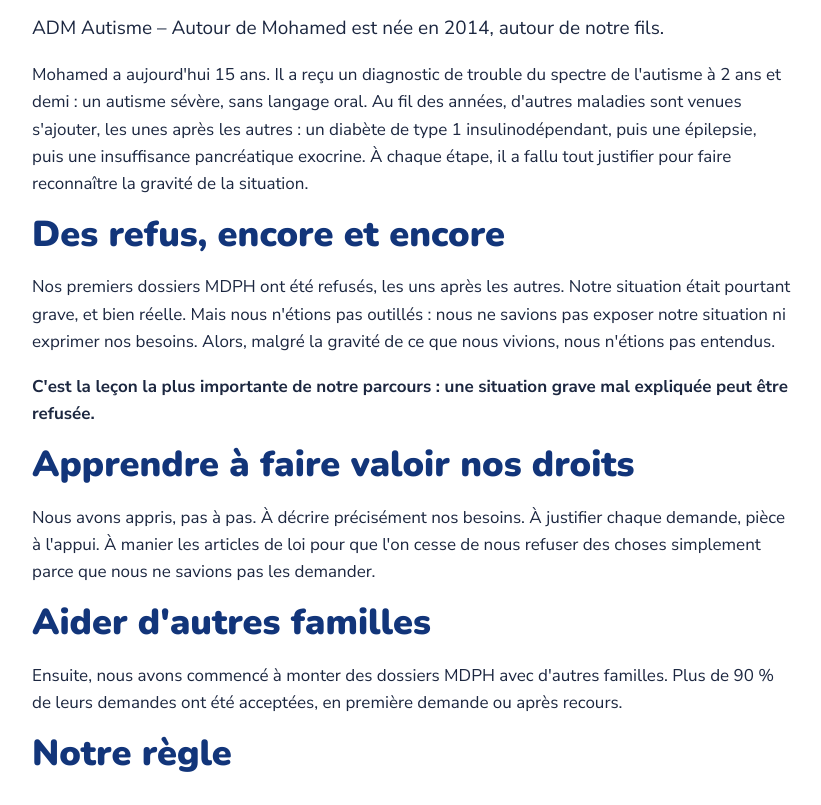
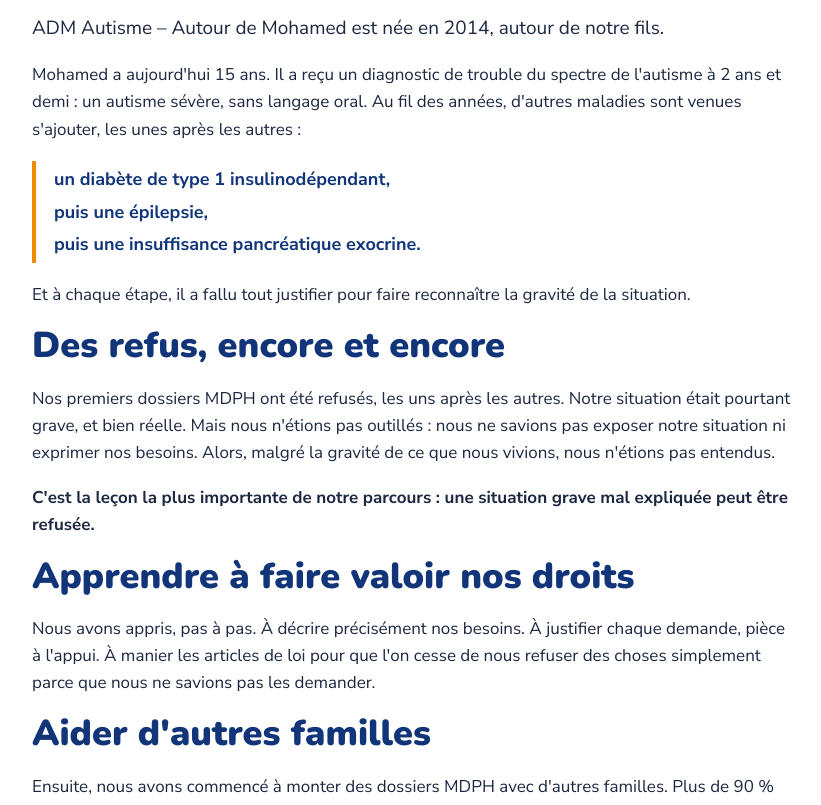
Before and after one commit to gporteconsulting-hash/adm-autisme, a plain HTML site: page notre-histoire.html in a window 1280 px wide. Shown: the part 936-1741 px from the top of the page, without its empty margins (228-1049 px from the left). Drawn offline with nearby package versions, Linux system fonts and the light colour scheme.

Commit message:
Notre histoire : pathologies une par ligne, en gras
Co-Authored-By: Claude Opus 5.5 <noreply@anthropic.com>
Claude-Session: https://claude.ai/code/session_01HTJtkC2QTEhXWbJP2Dpir5

```diff
--- a/assets/css/style.css
+++ b/assets/css/style.css
@@ -256,3 +256,4 @@ header.site .sous-menu .wrap{justify-content:flex-start;gap:4px 24px;padding-top
 .glisser{display:none;text-align:center;color:#dce8f8;font-size:14px;margin-top:6px}
 @media(max-width:1300px){.glisser{display:block}}
 .frise-mohamed h1.frise-titre{font-size:clamp(26px,3.6vw,40px);max-width:820px}
+.pathologies{list-style:none;margin:0;padding:4px 0 4px 18px!important;border-left:4px solid var(--orange);display:flex;flex-direction:column;gap:4px;font-size:18px;color:var(--marine)}
--- a/notre-histoire.html
+++ b/notre-histoire.html
@@ -50,7 +50,13 @@
 <section class="band"><div class="wrap stack" style="gap:18px;max-width:800px">
 <h2>Notre histoire</h2>
 <p class="lead">ADM Autisme – Autour de Mohamed est née en 2014, autour de notre fils.</p>
-<p>Mohamed a aujourd'hui 15 ans. Il a reçu un diagnostic de trouble du spectre de l'autisme à 2 ans et demi : un autisme sévère, sans langage oral. Au fil des années, d'autres maladies sont venues s'ajouter, les unes après les autres : un diabète de type 1 insulinodépendant, puis une épilepsie, puis une insuffisance pancréatique exocrine. À chaque étape, il a fallu tout justifier pour faire reconnaître la gravité de la situation.</p>
+<p>Mohamed a aujourd'hui 15 ans. Il a reçu un diagnostic de trouble du spectre de l'autisme à 2 ans et demi : un autisme sévère, sans langage oral. Au fil des années, d'autres maladies sont venues s'ajouter, les unes après les autres :</p>
+<ul class="pathologies">
+<li><strong>un diabète de type 1 insulinodépendant,</strong></li>
+<li><strong>puis une épilepsie,</strong></li>
+<li><strong>puis une insuffisance pancréatique exocrine.</strong></li>
+</ul>
+<p>Et à chaque étape, il a fallu tout justifier pour faire reconnaître la gravité de la situation.</p>
 <h2>Des refus, encore et encore</h2>
 <p>Nos premiers dossiers MDPH ont été refusés, les uns après les autres. Notre situation était pourtant grave, et bien réelle. Mais nous n'étions pas outillés : nous ne savions pas exposer notre situation ni exprimer nos besoins. Alors, malgré la gravité de ce que nous vivions, nous n'étions pas entendus.</p>
 <p><strong>C'est la leçon la plus importante de notre parcours : une situation grave mal expliquée peut être refusée.</strong></p>
```
Also changed, not shown: 1 other file.
